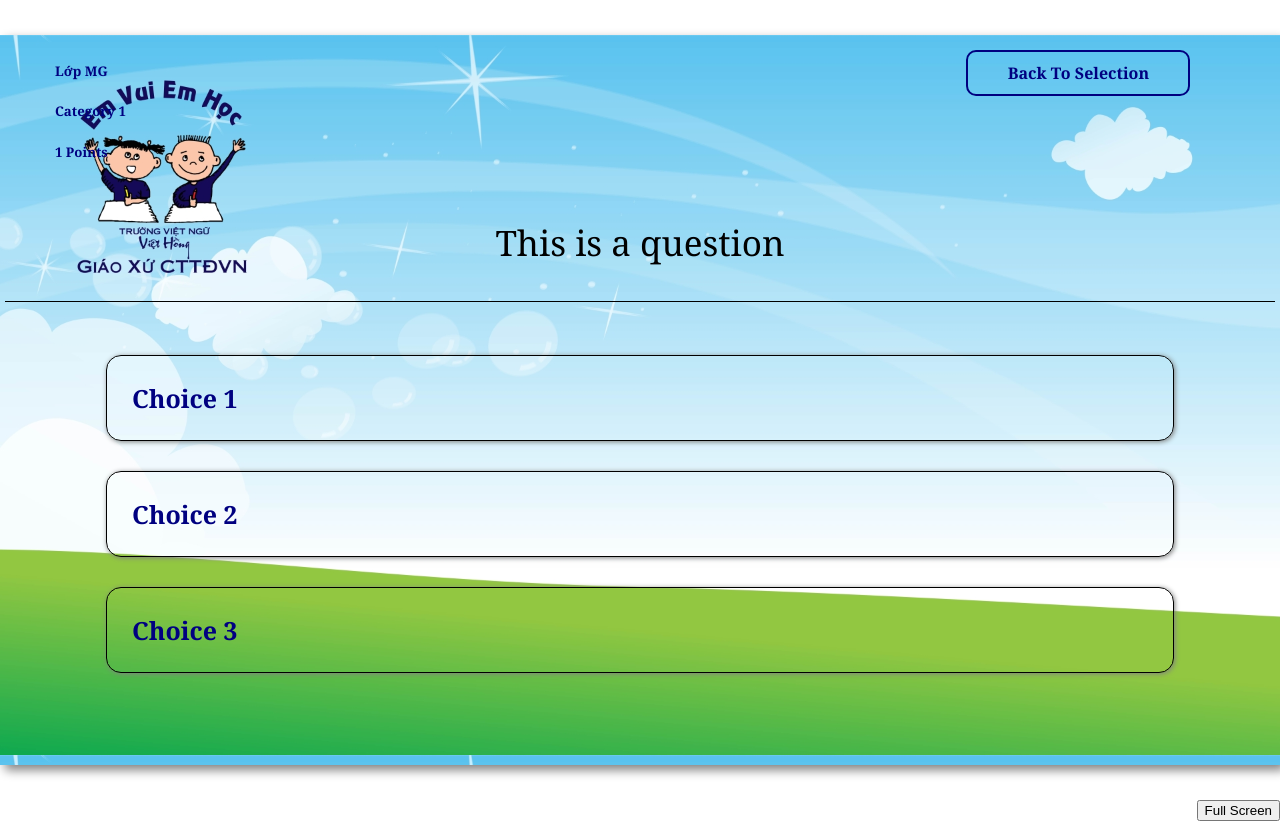
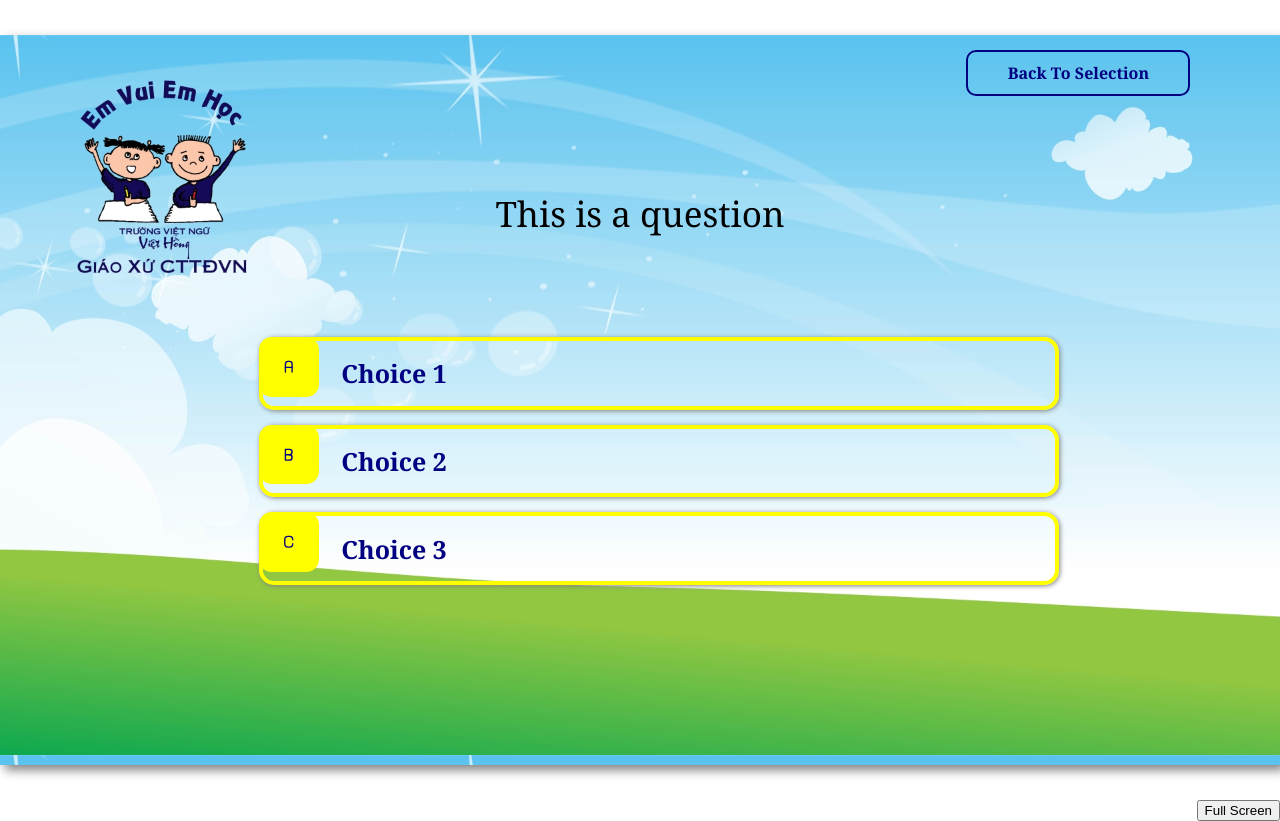
Before and after one commit to ankpham/vh-elimination-round, a React (Create React App) app: page /view-question/0/1/1 in a window 1280 px wide. Built offline with nearby package versions, Linux system fonts and the light colour scheme.

Commit message:
view question page css

```diff
--- a/package.json
+++ b/package.json
@@ -10,6 +10,7 @@
     "react": "^18.2.0",
     "react-confetti": "^6.1.0",
     "react-dom": "^18.2.0",
+    "react-icons": "^4.4.0",
     "react-router-dom": "^6.3.0",
     "react-scripts": "5.0.1",
     "web-vitals": "^2.1.4"
--- a/src/App.js
+++ b/src/App.js
@@ -11,7 +11,7 @@ import ViewQuestion from './pages/ViewQuestion';
 import AdminLogin from './pages/AdminLogin';
 import Admin from './pages/Admin';
 
-import audio from './assets/click-sound-effect.mp3';
+//import audio from './assets/click-sound-effect.mp3';
 
 const App = () => {
   const page = useRef(null);
@@ -28,15 +28,16 @@ const App = () => {
     }
   }
 
+  /*
   let clickSoundEffect = new Audio(audio);
 
   const playSound = () => {
     clickSoundEffect.play();
     clickSoundEffect = new Audio(audio)
-  }
+  }*/
 
   return (
-    <div ref={page} onClickCapture={() => playSound()} className="app">
+    <div ref={page} /*onClickCapture={() => playSound()}*/ className="app">
     <Router>
       <Routes>
         <Route path="/" element={<Home/>} exact/>
--- a/src/pages/ViewQuestion.jsx
+++ b/src/pages/ViewQuestion.jsx
@@ -1,4 +1,5 @@
 import React from 'react';
+import {TbLetterA, TbLetterB, TbLetterC} from 'react-icons/tb';
 import { useParams, Link } from "react-router-dom";
 
 const ViewQuestion = () => {
@@ -24,15 +25,23 @@ const ViewQuestion = () => {
                 <Link className="link back-to-selection" to="/select-grade">Back To Selection</Link>
                 <div className='question'>
                     <div className='question-row'>
-                        <h5>Lớp {convertedGrade}</h5>
-                        <h5>Category {category}</h5>
-                        <h5>{points} Points</h5>
+                        <div hidden>
+                            <h5>Lớp {convertedGrade}</h5>
+                            <h5>Category {category}</h5>
+                            <h5>{points} Points</h5>
+                        </div>
                         <h1 className='question-heading'>This is a question</h1>
                     </div>
                     <ul className="choices">
-                        <li>Choice 1</li>
-                        <li>Choice 2</li>
-                        <li>Choice 3</li>
+                        <div className='choice-container'>
+                            <TbLetterA className='letter-icon'/><li className='border-yellow'>Choice 1</li>
+                        </div>
+                        <div className='choice-container'>
+                            <TbLetterB className='letter-icon'/><li className='border-yellow'>Choice 2</li>
+                        </div>
+                        <div className='choice-container'>
+                            <TbLetterC className='letter-icon'/><li className='border-yellow'>Choice 3</li>
+                        </div>
                     </ul>
                 </div>
 
--- a/src/style/view-question.css
+++ b/src/style/view-question.css
@@ -12,32 +12,56 @@
 }
 
 .question h5 {
-    margin-left: 50px;
+    margin-left: 30%;
 }
 
 .question-heading {
     font-size: 35px;
     font-weight: 400;
     text-align: center;
-    padding: 35px;
+    padding-top: 10%;
+    padding-bottom: 5%;
     color: black;
-    border-bottom: black 1px solid;
 }
 
 .question .choices {
     width: 100%;
     padding: 0;
-    margin-top: 30px;
+    margin-top: 1%;
 }
 
-.question .choices li {
+.question .choices .choice-container {
+    margin: auto;
+    cursor: pointer;
+    width: 60%;
+}
+
+.question .choices .choice-container li {
     list-style: none;
-    padding: 25px;
-    width: 80%;
+    padding-top: 2%;
+    padding-bottom: 2%;
+    padding-left: 2%;
+    padding-right: 2%;
+    width: 100%;
     margin: auto;
-    margin-bottom: 30px;
-    border: solid black 1px;
+    margin-bottom: 2%;
+    border: solid black 4px;
     border-radius: 15px;
     box-shadow: 1px 1px 5px gray;
     font-size: 25px;
+    transition: .5s padding;
 }
+
+.question .choices .choice-container li:hover {
+    position: relative;
+    padding-left: 4%;
+    padding-right: 4%;
+}
+
+.letter-icon {
+    background-color: yellow;
+    float: left;
+    padding: 1.7vw;
+    border-radius: 1vw;
+    margin-right: 3%;
+}
```
Also changed, not shown: 1 other file (tests, documents, lock files or other folders).
